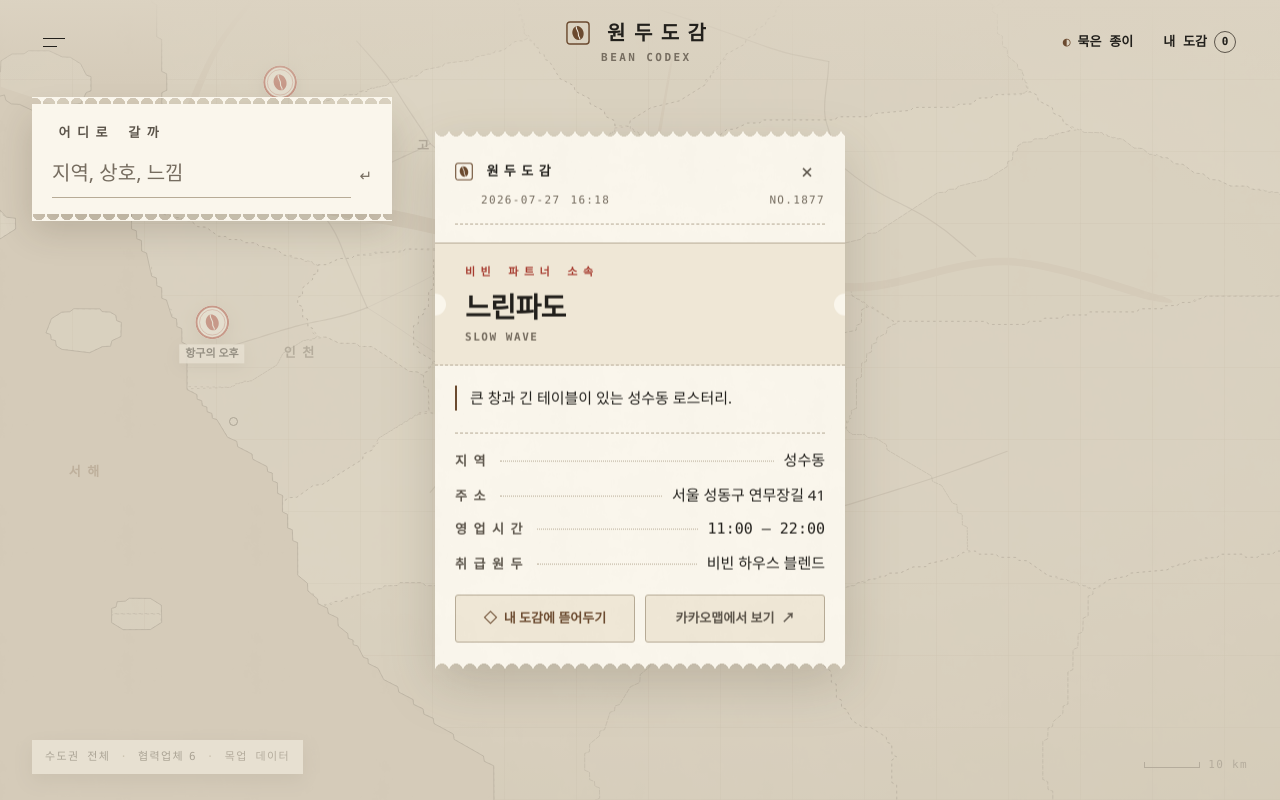
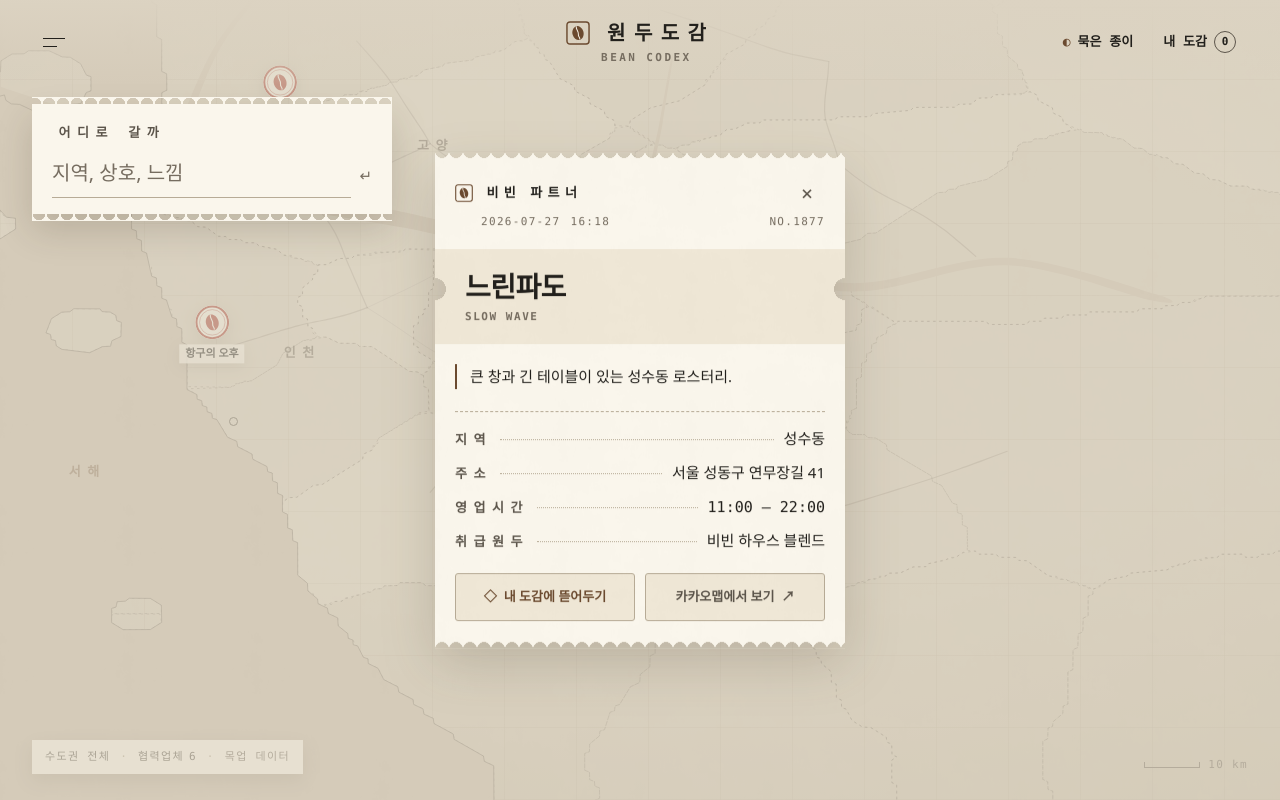
Before and after one commit to Hwari2929/WonduDogam, a Next.js app: page / in a window 1280 px wide. Built offline with nearby package versions, Linux system fonts and the light colour scheme.

Commit message:
Cut transparent receipt notches

```diff
--- a/app/components/Receipt.tsx
+++ b/app/components/Receipt.tsx
@@ -28,7 +28,7 @@ export function Receipt({
       <header className="receipt__topline">
         <span className="brand-lockup">
           <CodexMark size={18} />
-          <b>원두도감</b>
+          <b>{confirmed ? "비빈 파트너" : "원두도감"}</b>
         </span>
         <button className="icon-button" type="button" onClick={onClose} aria-label="영수증 닫기">
           ×
@@ -43,12 +43,7 @@ export function Receipt({
         <span className="receipt__serial">NO.{serial}</span>
       </p>
 
-      <div className="dashed-rule" />
-
-      <div className={`receipt__identity ${confirmed ? "is-partner" : "is-codex"}`}>
-        <p className="receipt__affiliation">
-          {confirmed ? "비빈 파트너 소속" : "원두도감 소속"}
-        </p>
+      <div className="receipt__identity">
         <h1 className="receipt__name">{cafe.name}</h1>
         <p className="romanized">{cafe.romanized}</p>
       </div>
--- a/app/globals.css
+++ b/app/globals.css
@@ -814,16 +814,29 @@ a:focus-visible,
   background: var(--paper);
   color: var(--ink);
   --tear: 7px;
+  animation: print 900ms cubic-bezier(0.16, 0.84, 0.44, 1) both;
+}
+.codex {
   mask:
     radial-gradient(var(--tear) at 50% 0, transparent 98%, #010101) 0 0 / calc(var(--tear) * 2)
       100% repeat-x,
     radial-gradient(var(--tear) at 50% 100%, transparent 98%, #010101) 0 100% /
       calc(var(--tear) * 2) 100% repeat-x;
   mask-composite: intersect;
-  animation: print 900ms cubic-bezier(0.16, 0.84, 0.44, 1) both;
-}
-
-
+}
+.receipt {
+  --ticket-notch-y: 138px;
+  mask:
+    radial-gradient(circle 11px at 0 var(--ticket-notch-y), transparent 98%, #010101) 0 0 / 100%
+      100% no-repeat,
+    radial-gradient(circle 11px at 100% var(--ticket-notch-y), transparent 98%, #010101) 0 0 /
+      100% 100% no-repeat,
+    radial-gradient(var(--tear) at 50% 0, transparent 98%, #010101) 0 0 / calc(var(--tear) * 2)
+      100% repeat-x,
+    radial-gradient(var(--tear) at 50% 100%, transparent 98%, #010101) 0 100% /
+      calc(var(--tear) * 2) 100% repeat-x;
+  mask-composite: intersect;
+}
 .receipt__topline {
   display: flex;
   align-items: center;
@@ -873,49 +886,9 @@ a:focus-visible,
 }
 
 .receipt__identity {
-  position: relative;
-  isolation: isolate;
-  overflow: hidden;
   margin: 18px -20px 0;
   padding: 20px 30px 18px;
-  border-top: 1px solid var(--rule);
-  border-bottom: 1px dashed var(--rule);
   background: var(--paper-edge);
-}
-.receipt__identity::before,
-.receipt__identity::after {
-  content: "";
-  position: absolute;
-  z-index: 0;
-  top: 50%;
-  width: 22px;
-  height: 22px;
-  border-radius: 50%;
-  background: var(--paper);
-  transform: translateY(-50%);
-}
-.receipt__identity::before {
-  left: -11px;
-}
-.receipt__identity::after {
-  right: -11px;
-}
-.receipt__identity > * {
-  position: relative;
-  z-index: 1;
-}
-.receipt__affiliation {
-  margin-bottom: 8px;
-  font-family: var(--font-mono);
-  font-size: var(--t-micro);
-  font-weight: 800;
-  letter-spacing: var(--ls-label-ko);
-}
-.receipt__identity.is-partner .receipt__affiliation {
-  color: var(--stamp);
-}
-.receipt__identity.is-codex .receipt__affiliation {
-  color: var(--bean);
 }
 .receipt__name {
   font-family: var(--font-display);
```
Also changed, not shown: 1 other file (tests, documents, lock files or other folders).
